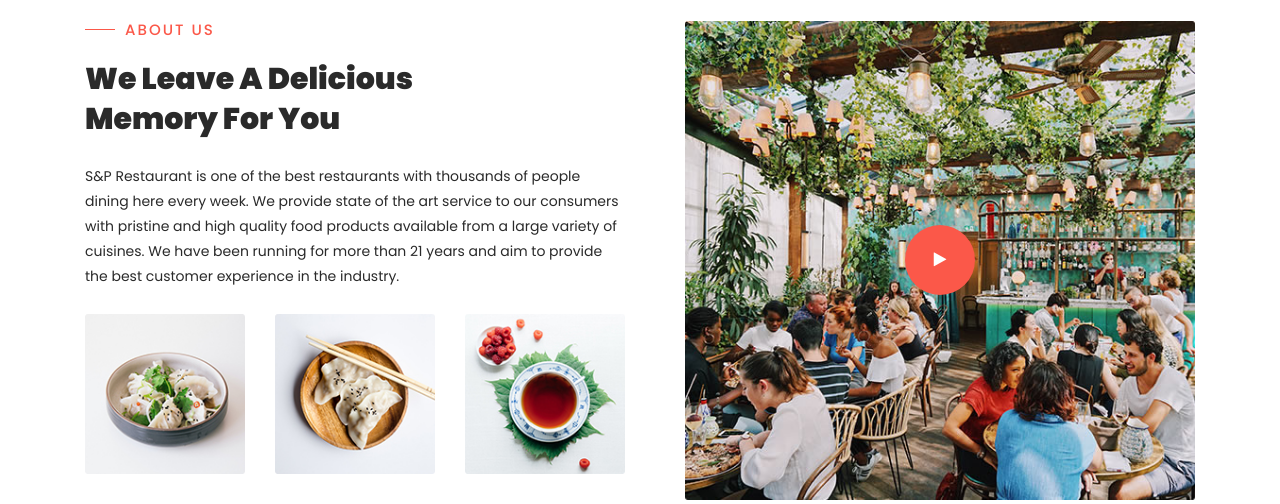
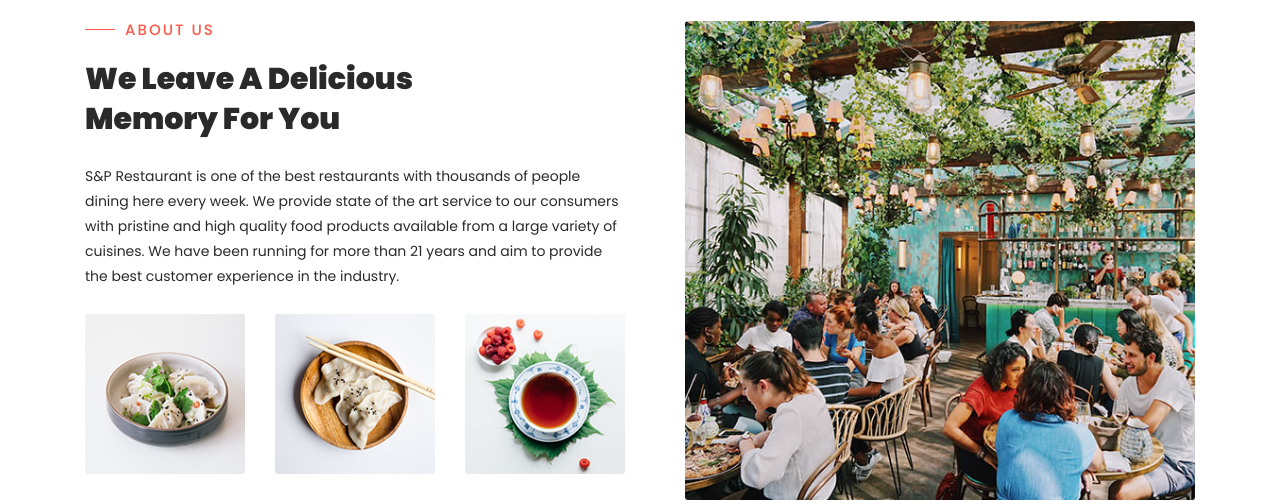
Before and after one commit to PalD777/SP_RestaurantManagementSystem, a Flask app: template src/client/templates/index.html in a window 1280 px wide. Shown: the part 899-1403 px from the top of the page. Run offline with Flask 2, Linux system fonts and the light colour scheme; the template is opened without the code that fills it, so the values that code supplies are empty; some libraries are stand-ins or nearby versions.

Commit message:
[*] Removed the play button in index.html

```diff
--- a/src/client/templates/index.html
+++ b/src/client/templates/index.html
@@ -77,7 +77,6 @@
                 <div class="col-lg-6 col-md-6 col-xs-12">
                     <div class="right-content">
                         <div class="thumb">
-                            <a><i class="fa fa-play"></i></a>
                             <img src="{{url_for('static', filename='images/about-video-bg.jpg')}}" alt="">
                         </div>
                     </div>
```
